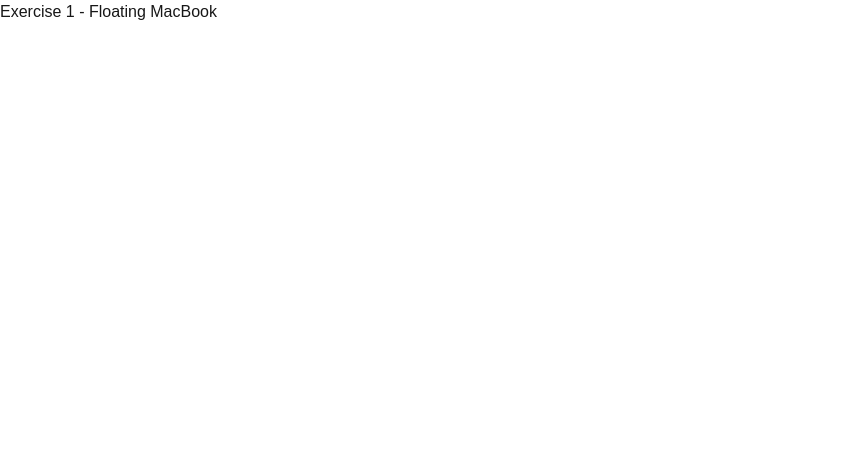
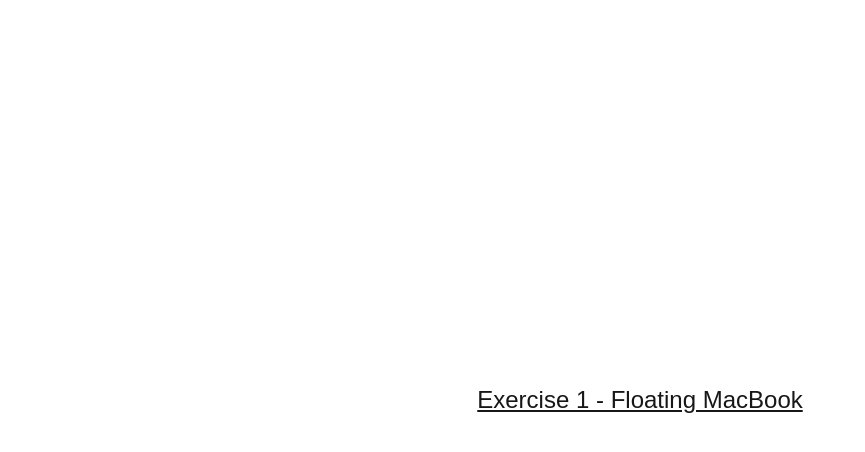
Before and after one commit to zhangyu1818/r3f-100-exercises, a Next.js app: page / in a window 1280 px wide. Shown: the top 452 px of the page, without its empty margins (0-865 px from the left). Built offline with nearby package versions, Linux system fonts and the light colour scheme.

Commit message:
update link styling

```diff
--- a/src/app/page.tsx
+++ b/src/app/page.tsx
@@ -1,5 +1,11 @@
 import Link from 'next/link'
 
 export default function Home() {
-  return <Link href='/exercises/1'>Exercise 1 - Floating MacBook</Link>
+  return (
+    <div className='flex h-screen flex-col items-center justify-center'>
+      <Link className='text-2xl underline' href='/1'>
+        Exercise 1 - Floating MacBook
+      </Link>
+    </div>
+  )
 }
```
